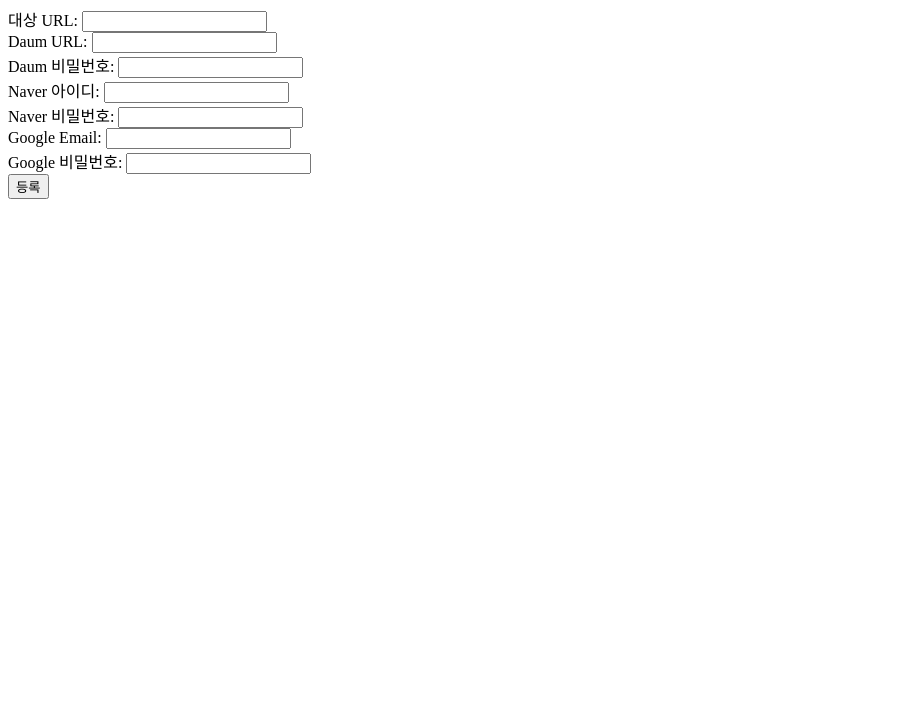
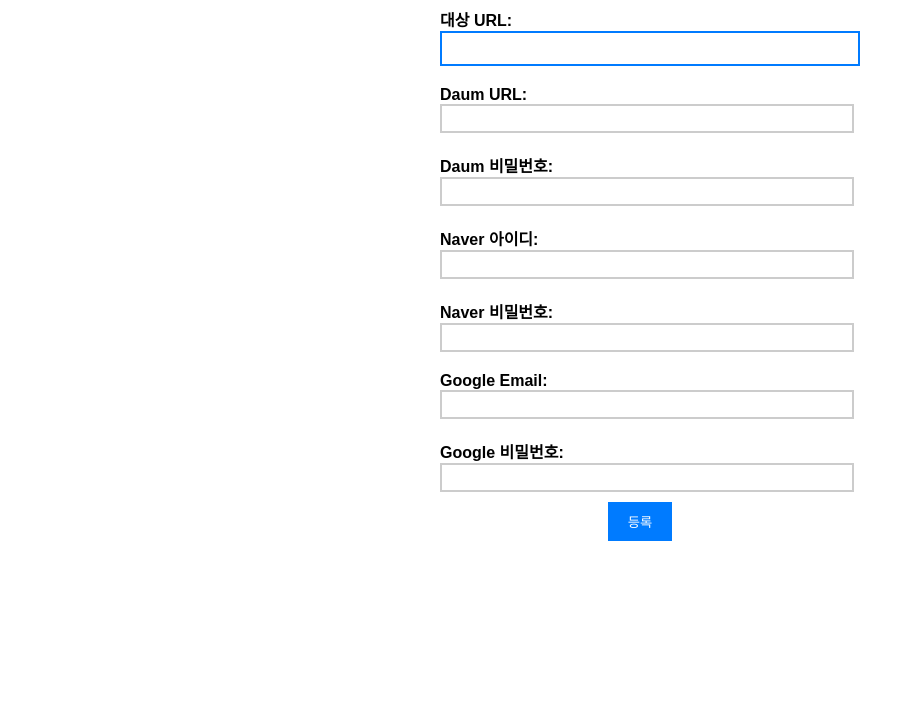
Before and after one commit to lsw6684/AutoWebRegister, a website: page index.html in a window 1280 px wide. Shown: the part 73-800 px from the top of the page, without its empty margins (0-915 px from the left). Drawn offline with nearby package versions, Linux system fonts and the light colour scheme; the site is published under a folder, as on GitHub Pages, so addresses that start at the root find nothing.

Commit message:
라우팅

```diff
--- a/index.html
+++ b/index.html
@@ -3,7 +3,7 @@
 <head>
   <meta charset="UTF-8">
   <meta name="viewport" content="width=device-width, initial-scale=1.0">
-  <link rel="stylesheet" href="/css/styles.css">
+  <link rel="stylesheet" href="css/styles.css">
   <title>Puppeteer 정보 등록</title>
   <script src="https://code.jquery.com/jquery-3.6.0.min.js"></script>
 </head>
--- a/index.js
+++ b/index.js
@@ -24,6 +24,9 @@
 
 const app = express();
 const port = 8080;
+
+// 정적 파일을 제공할 경로를 지정
+app.use(express.static(__dirname));
 
 // express.urlencoded: 미들웨어로 HTMP 폼 데이터 해석해서 JS객체로 변환
 app.use(express.urlencoded({extended: true}));
```
